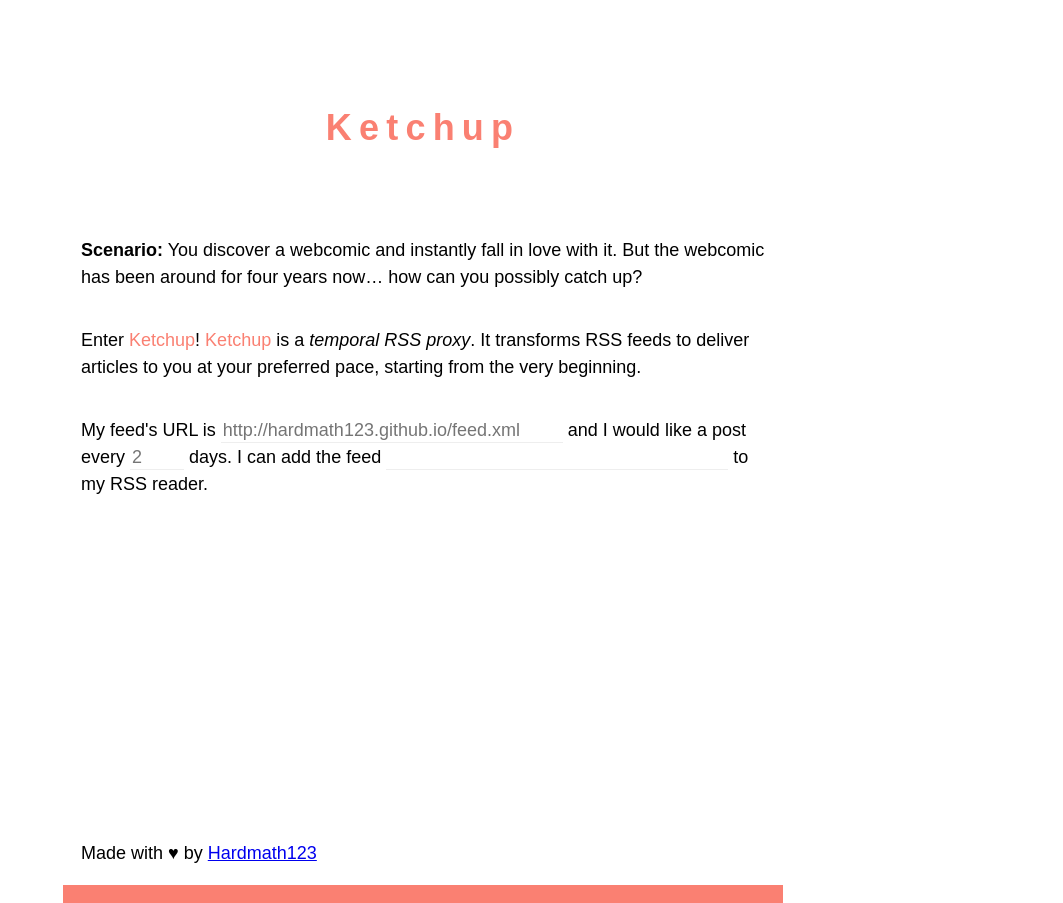
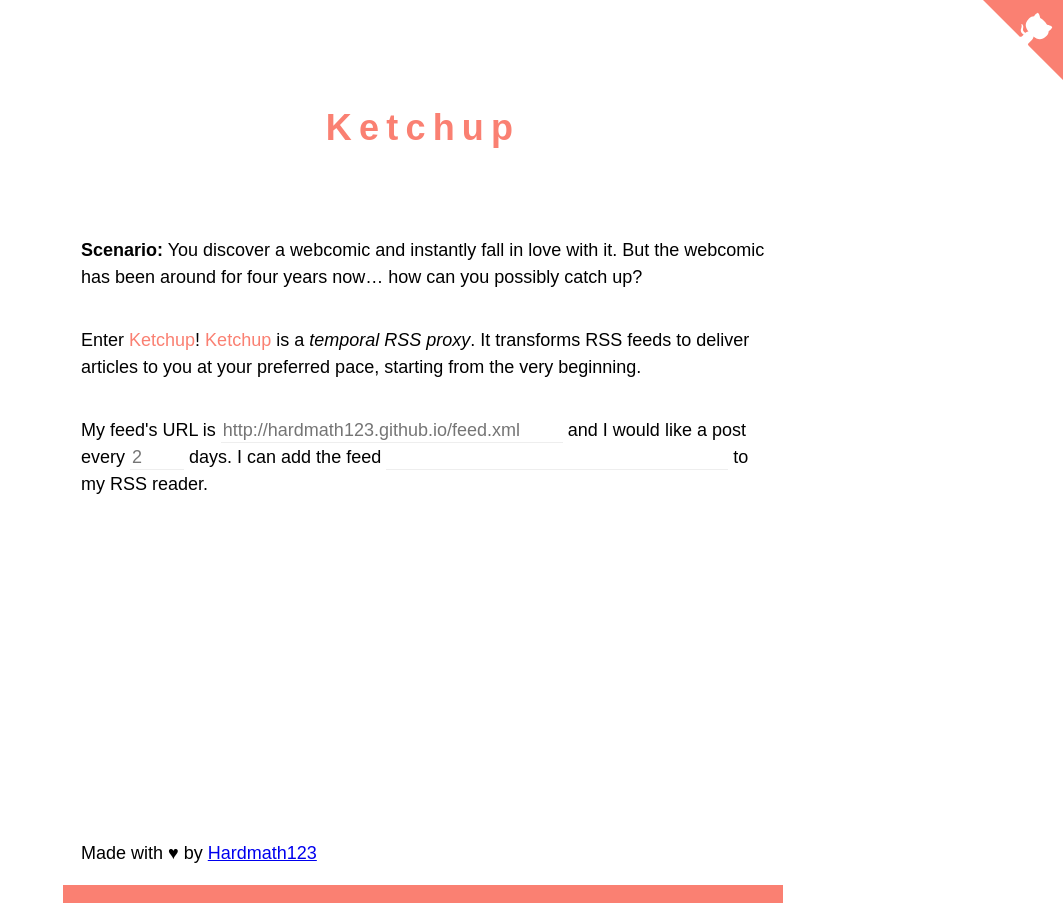
Before and after one commit to kach/ketchup, a website: page static/index.html in a window 1280 px wide. Shown: the whole page, without its empty margins (217-1280 px from the left). Drawn offline with Linux system fonts and the light colour scheme.

Commit message:
added octocorner

```diff
--- a/static/index.html
+++ b/static/index.html
@@ -5,6 +5,8 @@
         <script type="text/javascript" src="main.js"></script>
     </head>
     <body>
+<a href="http://github.com/Hardmath123/ketchup" class="github-corner"><svg width="80" height="80" viewBox="0 0 250 250" style="fill:salmon; color:#fff; position: absolute; top: 0; border: 0; right: 0;"><path d="M0,0 L115,115 L130,115 L142,142 L250,250 L250,0 Z"></path><path d="M128.3,109.0 C113.8,99.7 119.0,89.6 119.0,89.6 C122.0,82.7 120.5,78.6 120.5,78.6 C119.2,72.0 123.4,76.3 123.4,76.3 C127.3,80.9 125.5,87.3 125.5,87.3 C122.9,97.6 130.6,101.9 134.4,103.2" fill="currentColor" style="transform-origin: 130px 106px;" class="octo-arm"></path><path d="M115.0,115.0 C114.9,115.1 118.7,116.5 119.8,115.4 L133.7,101.6 C136.9,99.2 139.9,98.4 142.2,98.6 C133.8,88.0 127.5,74.4 143.8,58.0 C148.5,53.4 154.0,51.2 159.7,51.0 C160.3,49.4 163.2,43.6 171.4,40.1 C171.4,40.1 176.1,42.5 178.8,56.2 C183.1,58.6 187.2,61.8 190.9,65.4 C194.5,69.0 197.7,73.2 200.1,77.6 C213.8,80.2 216.3,84.9 216.3,84.9 C212.7,93.1 206.9,96.0 205.4,96.6 C205.1,102.4 203.0,107.8 198.3,112.5 C181.9,128.9 168.3,122.5 157.7,114.1 C157.9,116.9 156.7,120.9 152.7,124.9 L141.0,136.5 C139.8,137.7 141.6,141.9 141.8,141.8 Z" fill="currentColor" class="octo-body"></path></svg></a><style>.github-corner:hover .octo-arm{animation:octocat-wave 560ms ease-in-out}@keyframes octocat-wave{0%,100%{transform:rotate(0)}20%,60%{transform:rotate(-25deg)}40%,80%{transform:rotate(10deg)}}@media (max-width:500px){.github-corner:hover .octo-arm{animation:none}.github-corner .octo-arm{animation:octocat-wave 560ms ease-in-out}}</style>
+
         <div id="main">
         <h1><span class="ketchup">Ketchup</span></h1>
 
```
